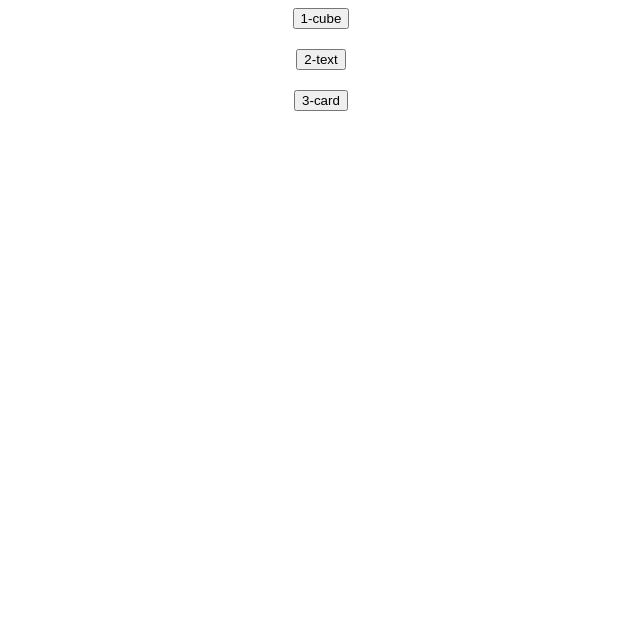
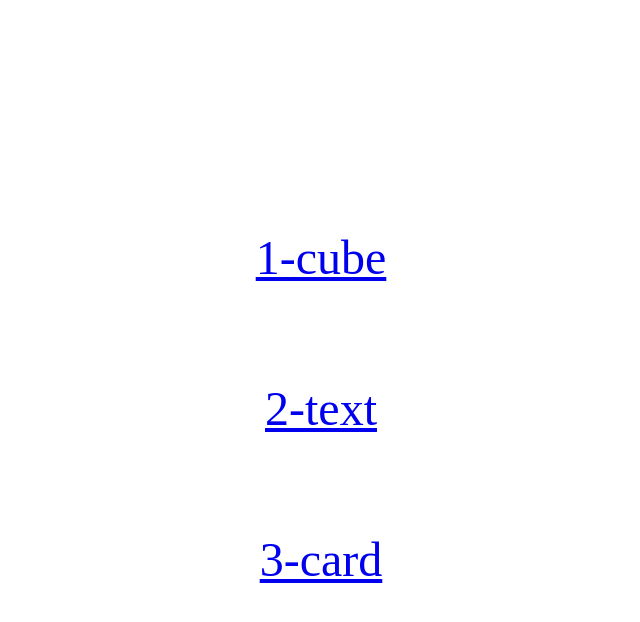
Before and after one commit to fromjiso/three.js, a plain HTML site: page index.html in a window 1280 px wide. Shown: the whole page, without its empty margins (319-959 px from the left). Drawn offline with Linux system fonts and the light colour scheme.

Commit message:
240306-card

```diff
--- a/3-card/package.json
+++ b/3-card/package.json
@@ -12,6 +12,7 @@
     "vite": "^5.0.8"
   },
   "dependencies": {
+    "gsap": "^3.12.5",
     "lil-gui": "^0.19.1",
     "three": "^0.161.0"
   }
--- a/3-card/src/main.js
+++ b/3-card/src/main.js
@@ -2,6 +2,7 @@ import * as THREE from 'three';
 import { OrbitControls } from 'three/examples/jsm/controls/OrbitControls';
 import { GUI } from 'lil-gui';
 import Card from './card-mesh.js';
+import { gsap } from 'gsap';
 
 window.addEventListener('load', function () {
   init();
@@ -116,7 +117,10 @@ async function init() {
     btn.style.backgroundColor = color;
     btn.addEventListener('click', ()=>{
       card.mesh.material.color = new THREE.Color(color);
+      gsap.to(card.mesh.rotation, {y: card.mesh.rotation.y - Math.PI/2, duration: 1, ease: 'back.out(2.5)'});
     })
     container.appendChild(btn);
   });
+
+  gsap.to(card.mesh.rotation, {y: -Math.PI * 4, duration: 2.5, ease: 'back.out(2.5)'});
 }
--- a/index.html
+++ b/index.html
@@ -4,12 +4,29 @@
     <meta charset="UTF-8">
     <meta name="viewport" content="width=device-width, initial-scale=1.0">
     <title>three.js test page</title>
+
+
+    <style>
+        div.container{
+            width: 100%;
+            height: 100vh;
+            display: flex;
+            flex-direction: column;
+            justify-content: center;
+            align-items: center;
+            gap: 2rem;
+        }
+
+        html{
+            font-size: 3rem;
+        }
+    </style>
 </head>
 <body>
-    <div class="container" style="width: 100%; height: 100%; display: flex; flex-direction: column; justify-content: center; align-items: center; gap: 20px;">
-        <button type="button" id="btn1" onclick="window.open('./1-cube/src/index.html')">1-cube</button>
-        <button type="button" id="btn2" onclick="window.open('./1-cube/src/index.html')">2-text</button>
-        <button type="button" id="btn3" onclick="window.open('./1-cube/src/index.html')">3-card</button>
+    <div class="container">
+        <a href="./1-cube/src/index.html">1-cube</a>
+        <a href="./2-text/src/index.html">2-text</a>
+        <a href="./3-card/src/index.html">3-card</a>
     </div>
 </body>
 </html>
```
Also changed, not shown: 1 other file.
